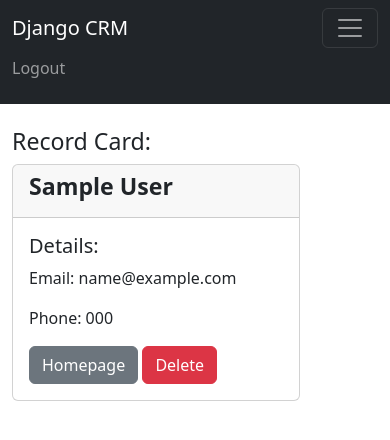
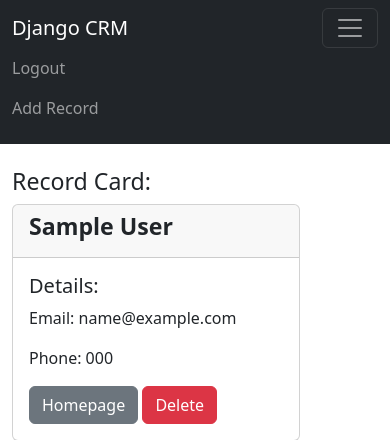
Before and after one commit to sjgithubber/django-crm-codealong, a Django app: page /record/1 in a window 390 px wide, after a click that opens the changed part. Shown: the top 440 px of the page. Run offline with Django 5.2, Linux system fonts and the light colour scheme; a user stored in the database is signed in; tables that the repository leaves empty hold one stand-in row (values such as "Sample post").

Commit message:
added functionality to add record
using a form to add record to database,
 created a url page for it,
 checks if logged in or not,
 uses the record model,
 created a form for it in forms.py,
 created a view for it,

```diff
--- a/website/templates/navbar.html
+++ b/website/templates/navbar.html
@@ -17,6 +17,9 @@
           <li class="nav-item">
             <a class="nav-link" href="{% url 'logout' %}">Logout</a>
           </li>
+          <li class="nav-item">
+            <a class="nav-link" href="{% url 'add_record' %}">Add Record</a>
+          </li>
           {% else %}
           <li class="nav-item">
             <!-- This url keyword uses views for checking url to pass it to -->
@@ -25,6 +28,7 @@
           <li class="nav-item">
             <a class="nav-link" href="{% url 'home' %}">Login</a>
           </li>
+
           {% endif %}
 
           <!-- <li class="nav-item dropdown">
--- a/website/urls.py
+++ b/website/urls.py
@@ -10,5 +10,6 @@
     path("register/", views.register_user, name="register_user"),
     path("record/<int:pk>", views.record_data, name="record"),
     path("delete_record/<int:pk>", views.delete_record, name="delete_record"),
+    path("add_record/", views.add_record, name="add_record"), # adding record is same as creating user for now though?
     # path('home', views.home, name='home1')
 ]
--- a/website/views.py
+++ b/website/views.py
@@ -3,7 +3,7 @@
 from django.contrib.auth.models import User
 from django.contrib import messages
 from django.contrib.auth.hashers import check_password
-from .forms import SignUpForm
+from .forms import SignUpForm, AddRecordForm
 # this is to make it viewable in page
 from .models import Record
 # Create your views here.
@@ -99,3 +99,20 @@
     else:
         messages.info(request, "You are not logged in!")
         return redirect('home')
+
+
+def add_record(request):
+    # if request.user.is_authenticated:
+        # db_record = Record.objects.get()
+        # if request.method == 'POST': return page else return the same page
+    form = AddRecordForm(request.POST or None)
+    if request.user.is_authenticated:
+        if request.method == "POST":
+            if form.is_valid():
+                add_record = form.save()
+                messages.success(request, "Record added Successfully!")
+                return redirect('home')
+        return render(request, 'add_record.html', {'form': form})
+    else:
+        messages.info(request, "You are not logged in!")
+        return redirect('home')
```
Also changed, not shown: website/forms.py (+21 -2 lines), website/templates/add_record.html (added, +17 -0 lines).
